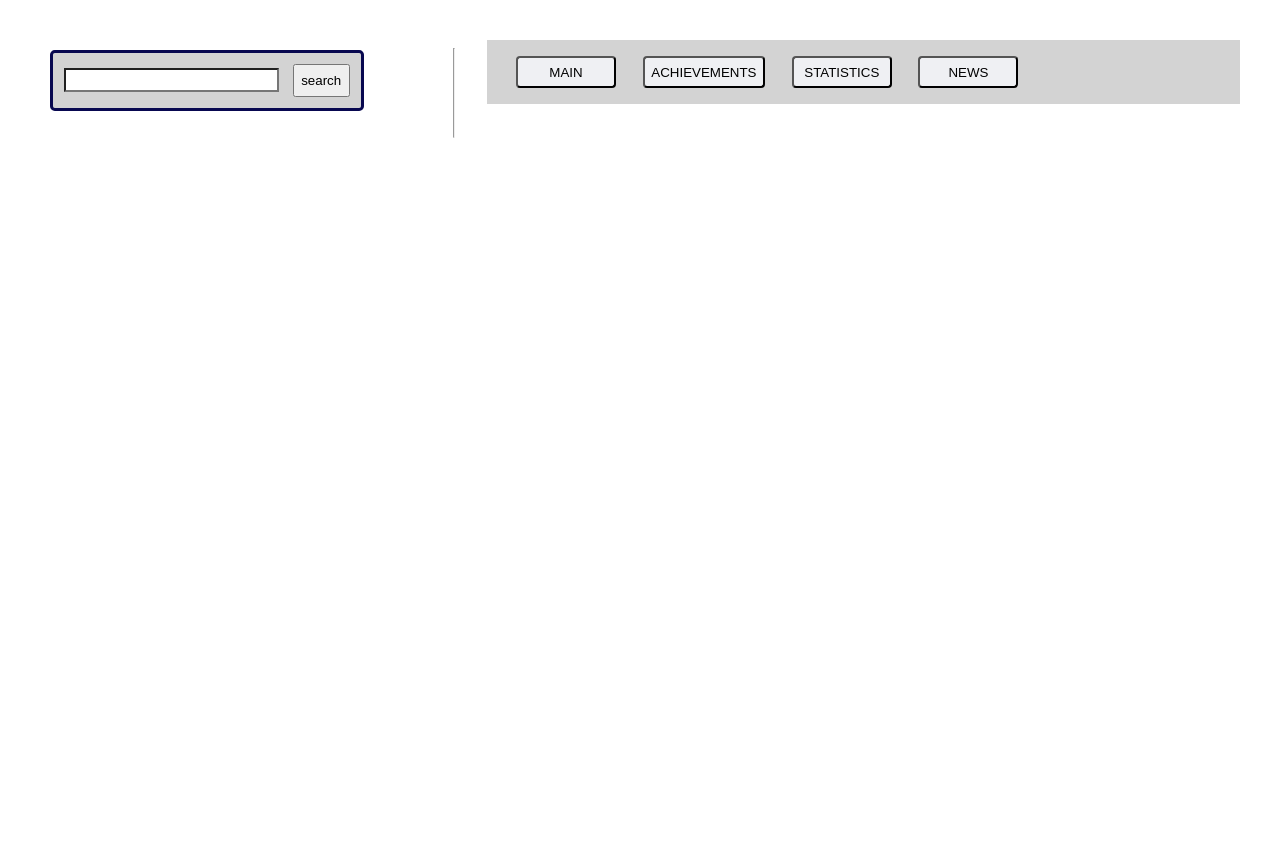
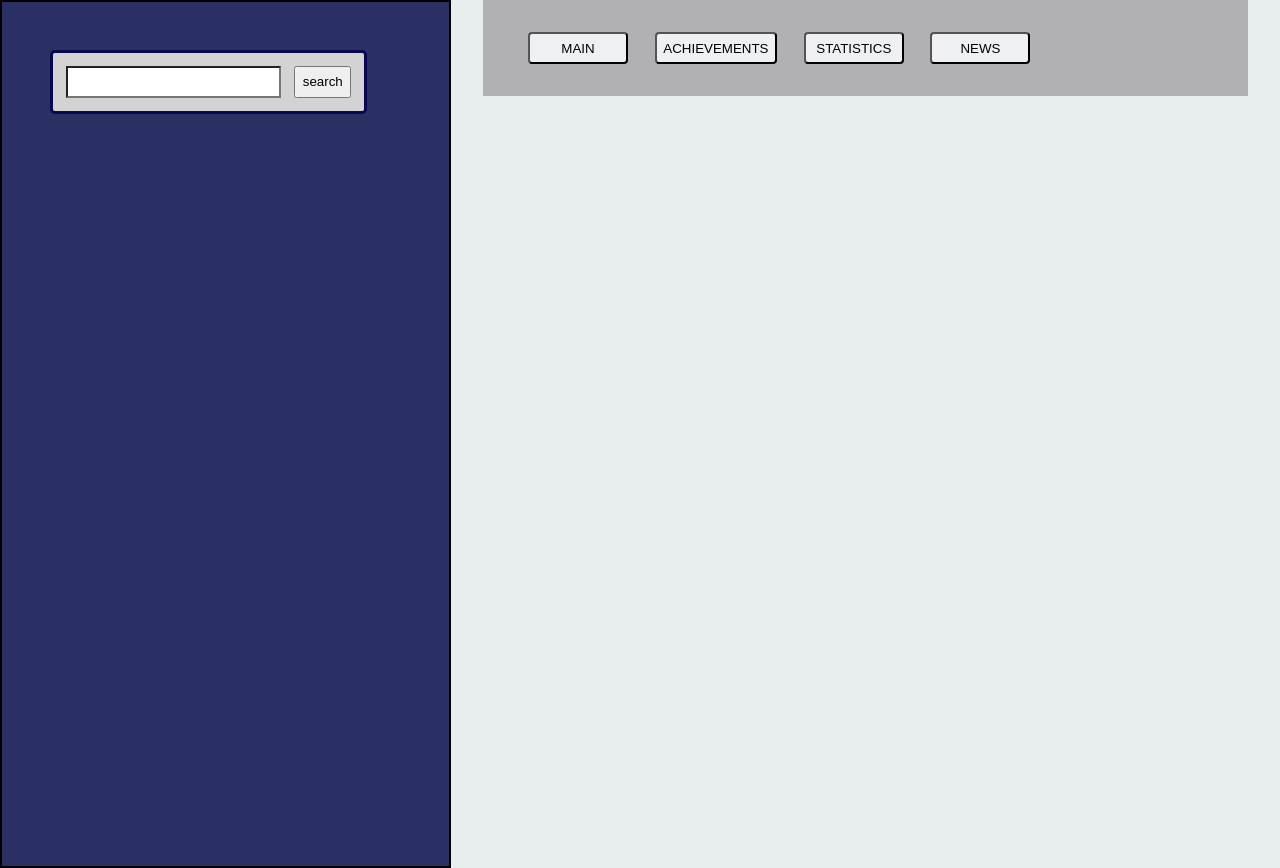
Before and after one commit to JaniAalto/SteamApp, a React (Vite) app in the folder frontend/: page / in a window 1280 px wide. Before the commit the page ends 800 px from the top, so only its background shows below. Built offline with nearby package versions, Linux system fonts and the light colour scheme.

Commit message:
Improved the UI

```diff
--- a/frontend/src/App.css
+++ b/frontend/src/App.css
@@ -1,37 +1,44 @@
 #root {
-  max-width: 1600px;
+  max-width: 1400px;
   margin: 0 auto;
-  padding: 2em;
   font-family: Arial, sans-serif;
 }
 body {
-  background: white;
+  margin: 0 auto;
+  background-color: rgb(7, 10, 41);
 }
 
 h1 {
   font-family: 'Cambria', 'Times New Roman', Times, serif;
   font-size: 1.8em;
   letter-spacing: 1px;
+  margin-top: 1em;
+}
+a {
+  color: black;
 }
 
-section {
+main {
   display: flex;
   flex-direction: row;
 }
 
 .searchView {
-  max-width: 400px;
-  margin: 10px;
   flex: 1;
+  padding: 2em;
+  background-color: rgb(42, 48, 99);
+  border-style: solid;
+  border-width: 2px;
+  min-height: 800px;         /* could be done more cleanly */
 }
 .searchForm {
   background: lightgrey;
   border-style: solid;
   border-radius: 0.3em;
   border-color: rgb(8, 8, 80);
-  padding: 0.7em;
-  margin-bottom: 0.6em;
-  display: inline-block;
+  padding: 0.8em;
+  margin: 1em;
+  display: inline-flex;
 }
 
 #searchInput {
@@ -42,32 +49,48 @@ button {
   margin-left: 1em;
   padding: 0.5em;
 }
+.searchMsg {
+  margin: 1em;
+  color: white;
+}
 
+.searchResultTitle {
+  padding: 0.5em;
+  margin-top: 1em;
+  color: white;
+}
 .searchResult {
   color: rgb(32, 32, 32);
   padding: 1em 0.5em;
   font-size: 16px;
-  margin-left: 1em;
+  margin-left: 0.5em;
+  margin-right: 0.5em;
   background: rgb(239, 240, 243);
 }
 .searchResult:hover {
   cursor: pointer;
-  filter: drop-shadow(0 0 0.5em #252746aa);
+  filter: drop-shadow(0 0 0.5em #caccf0aa);
 }
-.searchMsg {
-  margin: 1em;
-}
-
+/*
 hr {
   margin-left: 0.5em;
   margin-right: 1em;
+}*/
+
+.contentView {
+  flex: 2;
+  padding-left: 2em;
+  padding-right: 2em;
+  background-color: rgb(232, 237, 238);
 }
 
 .header {
-  background: lightgrey;
-  margin-left: 1em;
-  padding: 1em;
+  background: rgb(177, 176, 179);
+  padding: 2em;
   flex: 2;
+}
+.tabButtonRow {
+  width: max-content;
 }
 .tabButton {
   background: rgb(239, 240, 243);
@@ -85,17 +108,14 @@ hr {
   border-radius: 0.3em;
 }
 
-.contentView {
-  flex: 2;
-  max-width: 1000px;
-}
-
 .mainView {
   margin: 1em;
+  padding-top: 1em;
 }
 
 .achievementView {
   margin: 1em;
+  padding-top: 1em;
 }
 .sortSelect {
   float: right;
@@ -116,8 +136,14 @@ table, th, td {
   white-space: nowrap;
 }
 
+.statsView {
+  margin: 1em;
+  padding-top: 1em;
+}
+
 .newsView {
   margin: 1em;
+  padding-top: 1em;
 }
 .newsItem {
   margin: 1em;
@@ -152,7 +178,3 @@ dialog {
 .closeButton {
   float: right;
 }
-
-.statsView {
-  margin: 1em;
-}
--- a/frontend/src/App.jsx
+++ b/frontend/src/App.jsx
@@ -331,45 +331,23 @@ function App() {
   }
   if (visibleTab === 'news') {
     document.getElementById('newsTab').className = "tabButtonActive"
-    //document.getElementById('newsTab').style.background = 'rgb(155, 165, 207)'
     tabToShow = <News newsList={gameNews} fetchNews={fetchNews} newsMessage={newsMessage} />
   }
-  /*
-    switch (visibleTab) {
-      case 'main':
-        if (sharkInfo.length === 0)
-          sharkInfo[0] = ""
-        tabToShow = <Main sharkInfo={sharkInfo[0]} playerCount={playerCount} mainMessage={mainMessage} />
-        break;
-      case 'achievements':
-        tabToShow = <Achievements gameInfoList={achievements} percList={percentages}
-          achievementsMessage={achievementsMessage} />
-        break;
-      case 'stats':
-        tabToShow = <Stats statsList={gameStats} statsMessage={statsMessage} />
-        break;
-      case 'news':
-        tabToShow = <News newsList={gameNews} fetchNews={fetchNews} newsMessage={newsMessage} />
-        break;
-      default:
-        break;
-    }*/
 
 
   return (
-    <section>
-      <div className='searchView'>
+    <main>
+      <div className='searchView' id='searchView'>
         <SearchForm search={search} searchTerm={searchTerm} handleInputChange={handleInputChange}
           searchMessage={searchMessage} />
         <SearchResults searchResult={searchResult} fetchInformation={fetchInformation} />
       </div>
-      <hr />
-      <div className='contentView'>
+      <div className='contentView' id='contentView'>
         <Header gameName={gameTitle} appId={currentAppId} showMain={showMain} showNews={showNews}
           showStats={showStats} showAchievements={showAchievements} />
         {tabToShow}
       </div>
-    </section>
+    </main>
   )
 }
 
@@ -382,4 +360,3 @@ export default App
 // to-do: add a favourites list the user can save games into or a recent searches list
 // to-do: fix props validation in component files
 // to-do: add a "show random game" button (?)
-// to-do: give left and right side of UI different bg colours
--- a/frontend/src/components/Header.jsx
+++ b/frontend/src/components/Header.jsx
@@ -5,10 +5,12 @@ const Header = ({ gameName, appId, showMain, showNews, showStats, showAchievemen
     // disable buttons?
     return (
       <div className='header'>
+        <div className='tabButtonRow'>
           <button className='tabButton' id="mainTab" onClick={showMain}>MAIN</button>
           <button className='tabButton' id="achievTab" onClick={showAchievements}>ACHIEVEMENTS</button>
           <button className='tabButton' id="statsTab" onClick={showStats}>STATISTICS</button>
           <button className='tabButton' id="newsTab" onClick={showNews}>NEWS</button>
+        </div>
       </div>
     )
   }
@@ -17,10 +19,12 @@ const Header = ({ gameName, appId, showMain, showNews, showStats, showAchievemen
 
   return (
     <div className='header'>
+      <div className='tabButtonRow'>
         <button className='tabButton' id="mainTab" onClick={showMain}>MAIN</button>
         <button className='tabButton' id="achievTab" onClick={showAchievements}>ACHIEVEMENTS</button>
         <button className='tabButton' id="statsTab" onClick={showStats}>STATISTICS</button>
         <button className='tabButton' id="newsTab" onClick={showNews}>NEWS</button>
+      </div>
       <h1><a href={url}>{gameName}</a></h1>
     </div>
   )
--- a/frontend/src/components/SearchResults.jsx
+++ b/frontend/src/components/SearchResults.jsx
@@ -11,7 +11,7 @@ const SearchResults = ({ searchResult, fetchInformation }) => {
   if (resultList && resultList.length > 0) {
     return (
       <>
-        <h2>Search results:</h2>
+        <h2 className='searchResultTitle'>Search results:</h2>
         {resultList}
       </>
     )
```
Lines whose indentation alone changed are shown as unchanged.
